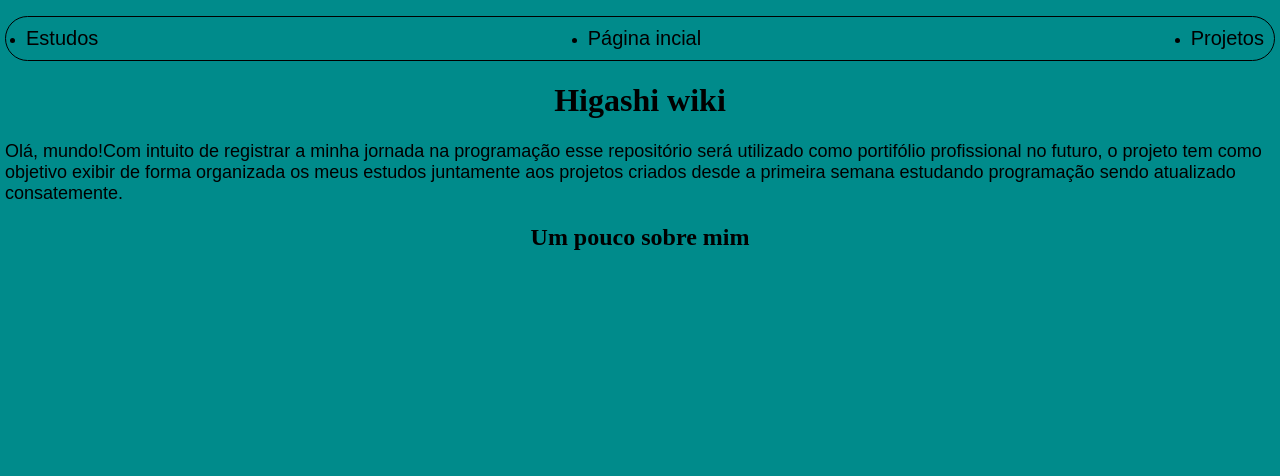
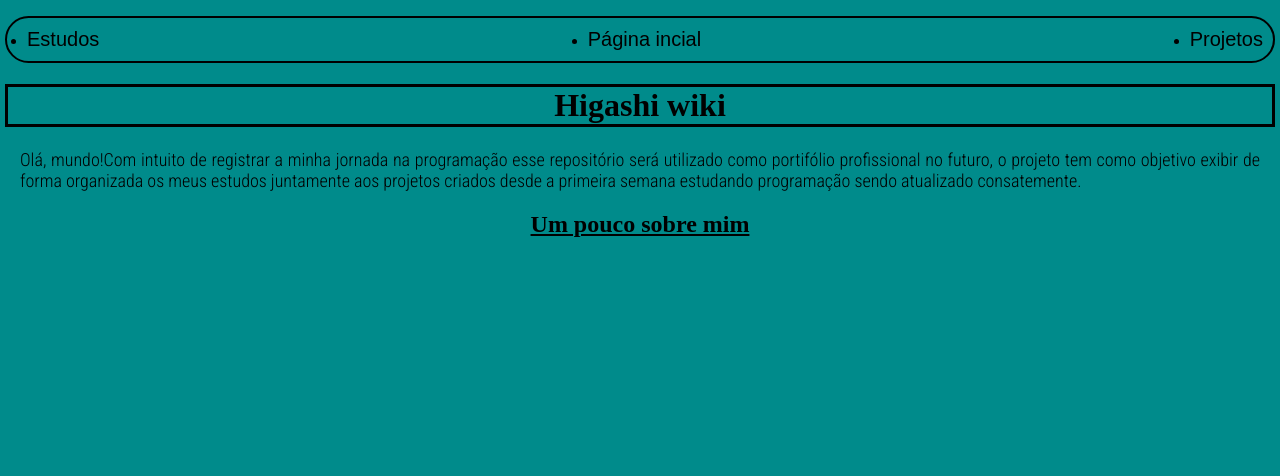
Before and after one commit to hiigashii/Estudos-wiki, a plain HTML site: page Estudos-wiki/index.html in a window 1280 px wide. Shown: the top 476 px of the page. Drawn offline with Linux system fonts and the light colour scheme.

Commit message:
Update index.css

```diff
--- a/Estudos-wiki/index.css
+++ b/Estudos-wiki/index.css
@@ -1,3 +1,4 @@
+@import url('https://fonts.googleapis.com/css2?family=Roboto+Condensed:wght@300&display=swap');
 body {
     background-color:darkcyan;
     margin-left: 5px;
@@ -7,30 +8,39 @@ body {
 ul{
     display: flex;
     justify-content: space-between;
-    border: 1px solid black;
+    border: 2px solid black;
     padding: 10px 10px 10px 20px ;
     border-radius: 30px;
 
 }
 h1{
     text-align: center;
+    border: 3px solid ;
 }
 a{
     font: normal 20px arial;
     color: black;
     text-decoration: none;
+
 }
 p{
     font: normal 18px arial;
+    font-family: 'Roboto Condensed', sans-serif;
+    text-align: justify;
+    margin-left: 15px;
+    margin-right: 15px;
+    font-weight: 900px;
 }
 h2{
     text-align: center;
+    text-decoration: underline;
 }
 #rodape{
     margin-top: 250px;
     margin-bottom: 0px;
     list-style: none;
     border: none;
+
 }
 .l-rodape{
     font: normal 12px arial
@@ -41,3 +51,6 @@ h2{
     vertical-align: middle;
 
 }
+h1{
+    border: 3px solid ;
+}
```
